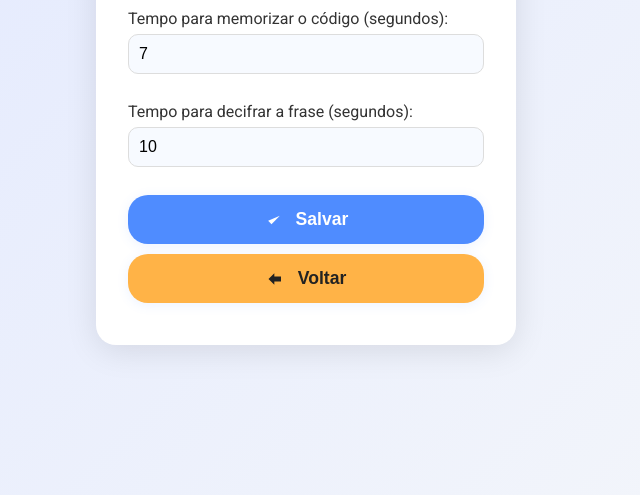
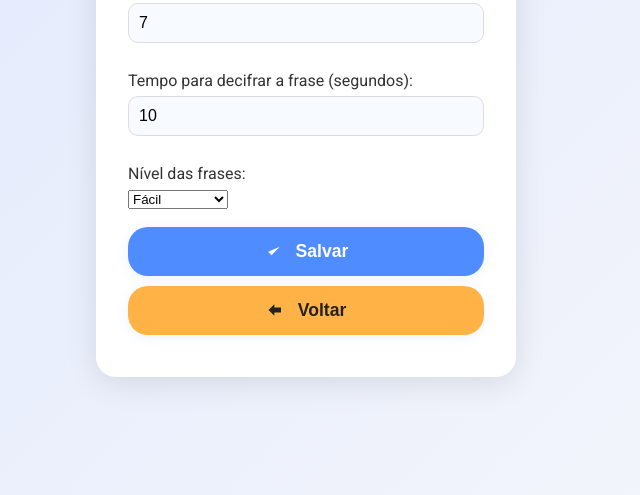
Before and after one commit to marcialps/gameisa, a plain HTML site: page index.html in a window 1280 px wide. Both pictures are taken after a click on the button "Configurações". Shown: the part 305-800 px from the top of the page, without its empty margins (334-974 px from the left). Drawn offline with Linux system fonts and the light colour scheme.

Commit message:
Com dificuldades
Niveis

```diff
--- a/index.html
+++ b/index.html
@@ -269,6 +269,14 @@
       <label for="tempo-frase">Tempo para decifrar a frase (segundos):</label>
       <input type="number" id="tempo-frase" min="2" max="30" value="10">
     </div>
+    <div class="config-group">
+      <label for="nivel-frase">Nível das frases:</label>
+      <select id="nivel-frase">
+        <option value="facil">Fácil</option>
+        <option value="intermediario">Intermediário</option>
+        <option value="dificil">Difícil</option>
+      </select>
+    </div>
     <button onclick="salvarConfiguracoes()">
       <svg width="20" height="20" fill="none" viewBox="0 0 24 24"><path fill="#fff" d="M5 13l4 4L19 7"/></svg>
       Salvar
@@ -288,7 +296,7 @@
     }
 
     // Adapte as funções de temporizador para usar a barra de progresso:
-    let config = { tempoMemorizacao: 7, tempoFrase: 10 };
+    let config = { tempoMemorizacao: 7, tempoFrase: 10, nivel: 'facil' };
     let desafioAtual = null;
     let timer = null;
     let tempoRestante = 0, tempoTotal = 0;
@@ -362,14 +370,17 @@
     function abrirConfiguracoes() {
       document.getElementById('tempo-memorizacao').value = config.tempoMemorizacao;
       document.getElementById('tempo-frase').value = config.tempoFrase;
+      document.getElementById('nivel-frase').value = config.nivel || 'facil';
       mostrarTela('tela-configuracoes');
     }
 
     function salvarConfiguracoes() {
       const t1 = parseInt(document.getElementById('tempo-memorizacao').value);
       const t2 = parseInt(document.getElementById('tempo-frase').value);
+      const nivel = document.getElementById('nivel-frase').value;
       config.tempoMemorizacao = Math.max(2, Math.min(30, t1));
       config.tempoFrase = Math.max(2, Math.min(30, t2));
+      config.nivel = nivel;
       voltarInicio();
     }
 
@@ -439,20 +450,38 @@
       }).join('');
     }
 
-    // Gera um desafio aleatório
-    function gerarDesafio() {
-      const frases = [
+    // Frases separadas por nível
+    const frasesPorNivel = {
+      facil: [
         'SCOOBY DOO',
-        'MISTÉRIO NA MANSÃO',
-        'FANTASMA NA ESCOLA',
-        'VELMA É INTELIGENTE',
         'CORRA SHAGGY',
-        'O MISTÉRIO ACABOU',
         'DAPHNE E FRED',
         'A VAN MISTERIOSA',
         'SANDUICHE GIGANTE',
         'O VILÃO FUGIU'
-      ];
+      ],
+      intermediario: [
+        'MISTÉRIO NA MANSÃO',
+        'FANTASMA NA ESCOLA',
+        'VELMA É INTELIGENTE',
+        'O MISTÉRIO ACABOU',
+        'ENIGMA NA PRAIA',
+        'O MONSTRO DO LAGO'
+      ],
+      dificil: [
+        'O FANTASMA ROUBOU O TESOURO ESCONDIDO',
+        'A MÁSCARA DO VILÃO FOI REVELADA',
+        'INVESTIGAÇÃO NA FLORESTA ASSOMBRADA',
+        'O MISTÉRIO DO FAROL ABANDONADO',
+        'A EQUIPE DESVENDOU O ENIGMA FINAL',
+        'O VILÃO ESCAPOU PELA PASSAGEM SECRETA'
+      ]
+    };
+
+    // Gera um desafio aleatório
+    function gerarDesafio() {
+      const nivel = config.nivel || 'facil';
+      const frases = frasesPorNivel[nivel];
       const frase = frases[Math.floor(Math.random() * frases.length)];
       const alfabeto = gerarAlfabetoCriptografia();
       const codificada = criptografar(frase, alfabeto);
```
